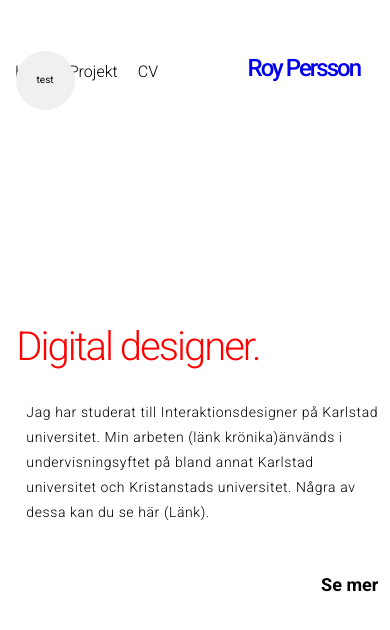
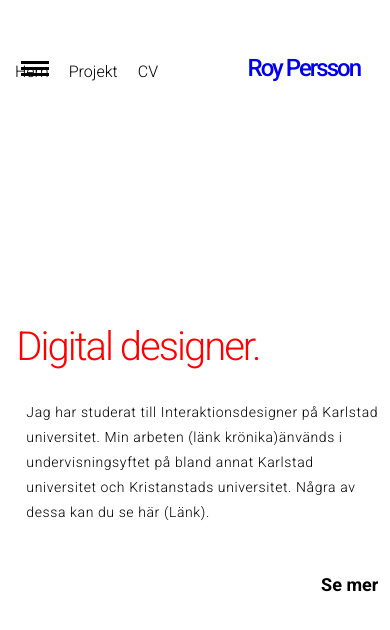
Before and after one commit to generalR/pyor, a Gatsby site: page / in a window 390 px wide. Built offline with nearby package versions, Linux system fonts and the light colour scheme; Gatsby itself is replaced by a stand-in of ours.

Commit message:
responsive menu

```diff
--- a/src/components/navigation.js
+++ b/src/components/navigation.js
@@ -3,6 +3,8 @@ import { Link } from 'gatsby'
 
 class Navigation extends React.Component {
   render() {
+    const menuBtn = document.querySelector('.menu-btn')
+    console.log(menuBtn)
     return (
       <header className="container" id="header_container_post">
         <div className="logo_wrapper">
@@ -20,11 +22,9 @@ class Navigation extends React.Component {
           </div>
 
           <div className="menu-btn">
-            <span className="btn-line" id="one">
-              test
-            </span>
-            <span className="btn-line" id="two" />
-            <span className="btn-line" id="three" />
+            <div className="btn-line" />
+            <div className="btn-line" />
+            <div className="btn-line" />
           </div>
           <div className="col-xs-offset-4 ">
             <span className="mail_adress">E: roypers89@gmail.com</span> <br />
--- a/src/styles/global.scss
+++ b/src/styles/global.scss
@@ -18,16 +18,21 @@ p {
   line-height: 32px;
   letter-spacing: 0.2px;
 }
-
+/*-----Menu -----*/
+.menu_wrapper {
+  position: relative;
+}
 .menu-btn {
   position: absolute;
-  top: 6%;
-  left: 4%;
-  width: 59px;
+  left: 5%;
+  top: -5px;
+  cursor: pointer;
+  /*width: 59px;
   height: 59px;
   border-radius: 50%;
   border: 0;
   background: #f0f0f0;
+
   display: -webkit-box;
   display: -ms-flexbox;
   display: flex;
@@ -38,31 +43,29 @@ p {
   -webkit-box-pack: center;
   -ms-flex-pack: center;
   justify-content: center;
-  /*width: 59px;
-  height: 59px;
-  border-radius: 50%;
-  border: 0;
-  background: #f0f0f0;
-  display: -webkit-box;
-  display: -ms-flexbox;
-  display: flex;
-  outline: none;
-  -webkit-box-align: center;
-  -ms-flex-align: center;
-  align-items: center;
-  -webkit-box-pack: center;
-  -ms-flex-pack: center;
-  justify-content: center;
-  -webkit-transform: scale(0);
-  transform: scale(0);
-  -webkit-transition: background-color 0.1s ease-in-out,
-    -webkit-transform 0.1s ease-in-out;
-  transition: background-color 0.1s ease-in-out,
-    -webkit-transform 0.1s ease-in-out;
-  transition: background-color 0.1s ease-in-out, transform 0.1s ease-in-out;
-  transition: background-color 0.1s ease-in-out, transform 0.1s ease-in-out,
-    -webkit-transform 0.1s ease-in-out; */
+  position: relative;
+  */
 }
+
+.btn-line {
+  width: 28px;
+  height: 3px;
+  margin-top: 3px;
+  background: #000;
+
+  /*position: absolute;
+
+  top: 20px;
+  left: 21px;
+  display: block;
+  width: 17px;
+  height: 1px;
+
+  -webkit-transform: translate3d(0, 3px, 0);
+  transform: translate3d(0, 3px, 0);
+*/
+}
+
 .container {
   width: 1200px;
   max-width: 94%;
@@ -425,7 +428,7 @@ h2 {
     -webkit-transform: none;
     transform: none;
     top: 48px;
-
+    cursor: pointer;
     font-size: 34px;
 
     fill: #020203;
--- a/src/templates/blog-post.js
+++ b/src/templates/blog-post.js
@@ -12,6 +12,9 @@ class BlogPostTemplate extends React.Component {
     const siteTitle = get(this.props, 'data.site.siteMetadata.title')
     const siteDescription = post.excerpt
     const { previous, next } = this.props.pageContext
+
+    const menuBtn = document.querySelector('.menu-btn')
+    console.log(menuBtn)
 
     return (
       <Layout location={this.props.location}>
```
